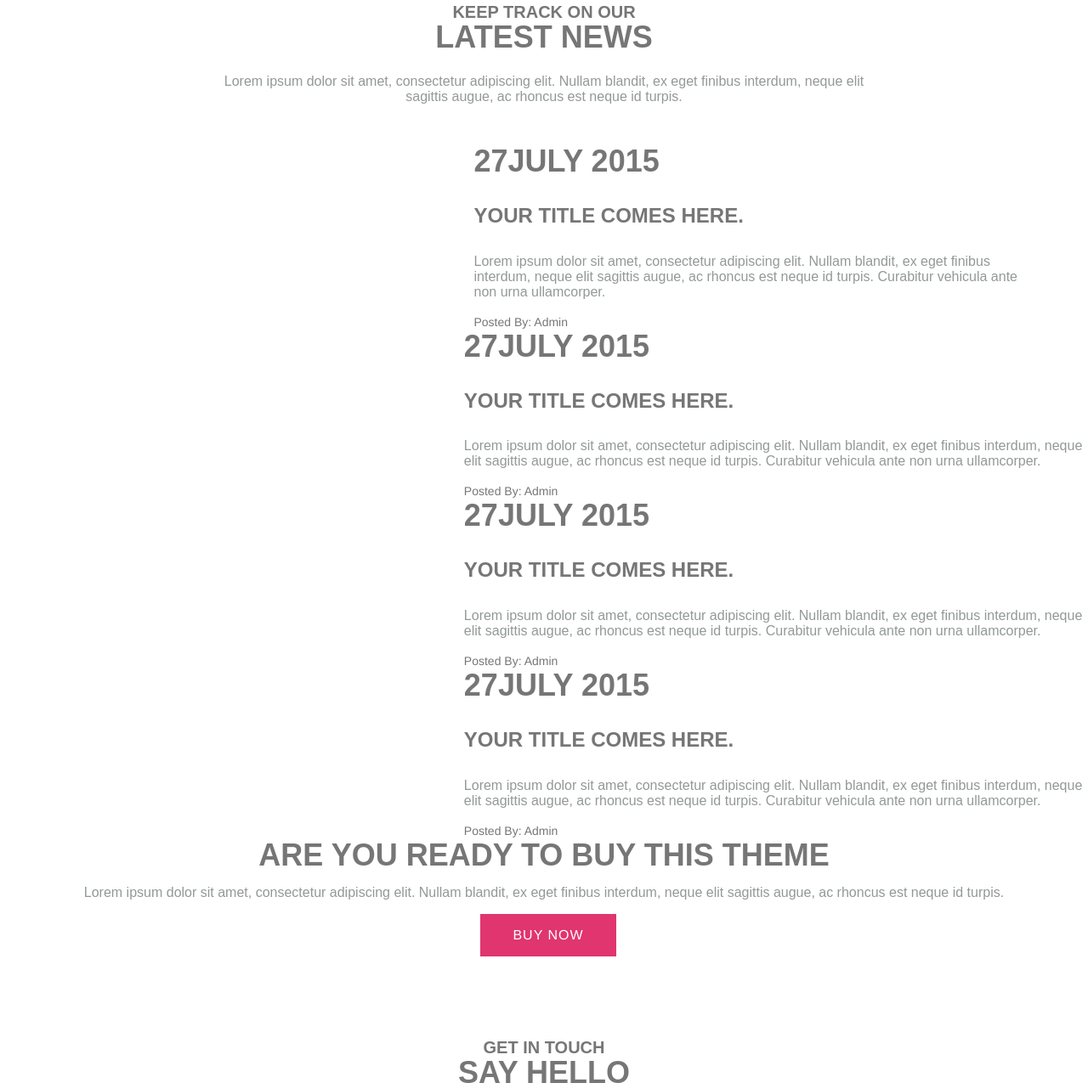
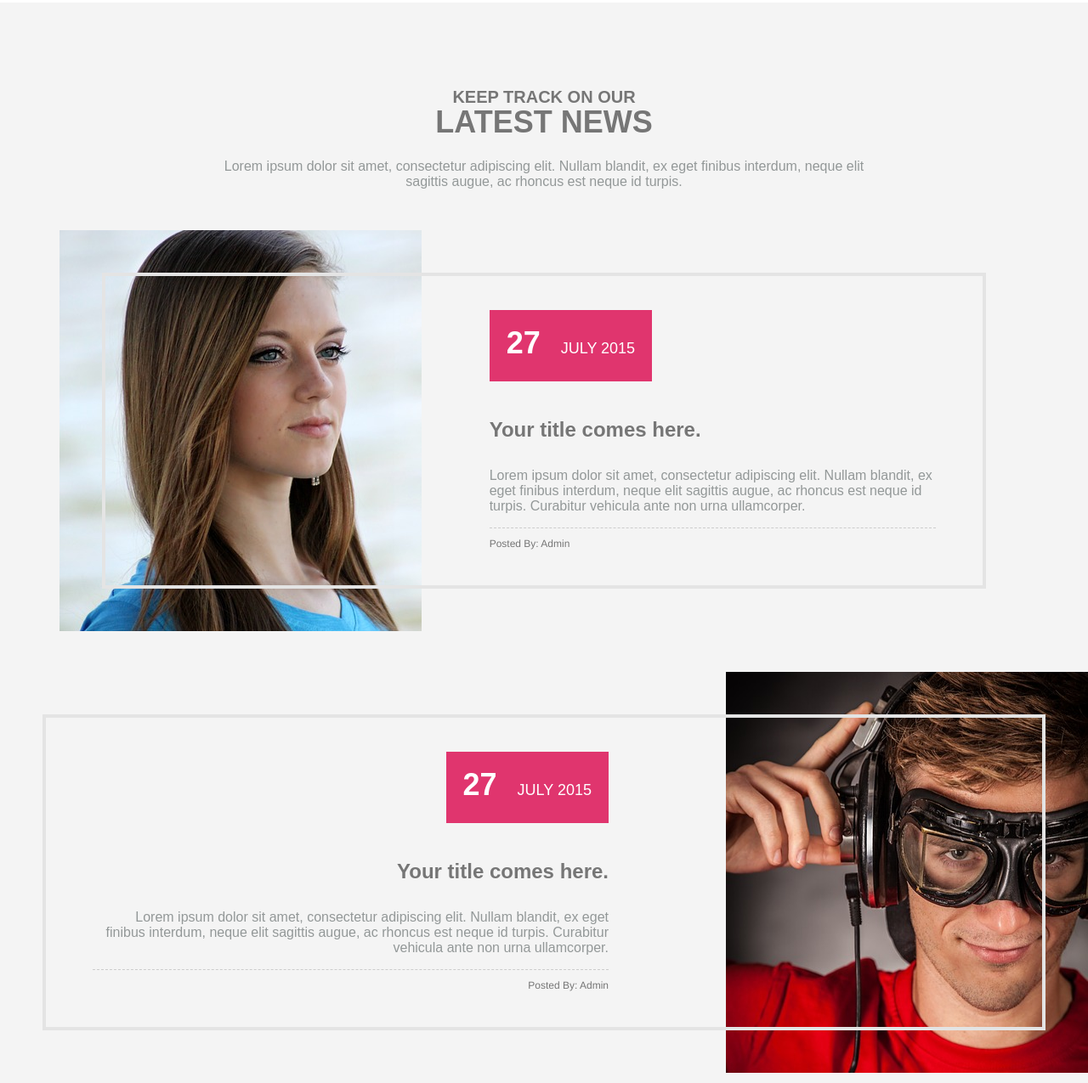
Before and after one commit to kirandash/Infasta, a plain HTML site: page index.html in a window 1280 px wide. Shown: the part 5404-6679 px from the top of the page at 85% size. Drawn offline with Linux system fonts and the light colour scheme.

Commit message:
046 Writing CSS Code For News Section

```diff
--- a/css/style.css
+++ b/css/style.css
@@ -738,3 +738,79 @@ figure.effect-lily:hover p {
 .owl-pagination {
 	margin-top: 48px;
 }
+
+/*
+10. Latest news section
+*/
+
+#news {
+	padding: 100px 0px;
+	background: #f4f4f4;
+	text-align: center;
+}
+
+#news .text-right {
+	text-align: right;
+}
+
+.newsImage {
+	padding: 50px;
+	margin-bottom: 48px;
+}
+
+.newsImage.news1 {
+	background: url("../images/blog/1.jpg") left center no-repeat;
+}
+
+.newsImage.news2 {
+	background: url("../images/blog/2.jpg") right center no-repeat;
+}
+
+.newsImage.news3 {
+	background: url("../images/blog/3.jpg") left center no-repeat;
+}
+
+.newsWrapper {
+	border: 4px solid #e4e4e4;
+	padding: 40px;
+	margin: 0px;
+	text-align: left;
+}
+
+.newsDate {
+	background: #e0356e;
+	display: inline-block;
+	padding: 20px;
+	margin-bottom: 20px;
+}
+
+.newsWrapper h4 {
+	margin-top: 24px;
+	text-transform: none;
+}
+
+.newsWrapper a {
+	text-decoration: none;
+}
+
+.newsDate h2 {
+	color: #fff;
+}
+
+.newsDate span {
+	font-size: 18px;
+	font-weight: 300;
+	padding-left: 24px;
+	color: #fff;
+}
+
+a.newsLink:hover h2, .newsLink:focus h2 {
+	color: #fff;
+}
+
+.postedBy {
+	display: block;
+	border-top: 1px dashed #ccc;
+	padding-top: 10px;
+	font-size: 12px;
+}
--- a/index.html
+++ b/index.html
@@ -476,7 +476,7 @@
 
         <div class="newsImage news2">
             	<div class="row newsWrapper">
-                	<div class="col-md-7 col-md-offset-5 no-padding text-right">
+                	<div class="col-md-7 no-padding text-right">
                     	<div class="newsDate">
                         	<h2>27<span>July 2015</span></h2>
                         </div> <!-- end of newsDate -->
@@ -490,21 +490,6 @@
         </div> <!-- end of newsImage -->
 
         <div class="newsImage news3">
-            	<div class="row newsWrapper">
-                	<div class="col-md-7 col-md-offset-5 no-padding">
-                    	<div class="newsDate">
-                        	<h2>27<span>July 2015</span></h2>
-                        </div> <!-- end of newsDate -->
-
-                        <a href="#" class="newsLink"><h4>Your title comes here.</h4></a>
-                        <p>Lorem ipsum dolor sit amet, consectetur adipiscing elit. Nullam blandit, ex eget finibus interdum, neque elit sagittis augue, ac rhoncus est neque id turpis. Curabitur vehicula ante non urna ullamcorper.</p>
-                        <span class="postedBy">Posted By: Admin</span>
-                    </div> <!-- end of col-md-7 -->
-                </div> <!-- end of row -->
-            </div> <!-- end of row -->
-        </div> <!-- end of newsImage -->
-
-        <div class="newsImage news1">
             	<div class="row newsWrapper">
                 	<div class="col-md-7 col-md-offset-5 no-padding">
                     	<div class="newsDate">
```
Also changed, not shown: images/blog/1.jpg (added), images/blog/2.jpg (added), images/blog/3.jpg (added).
